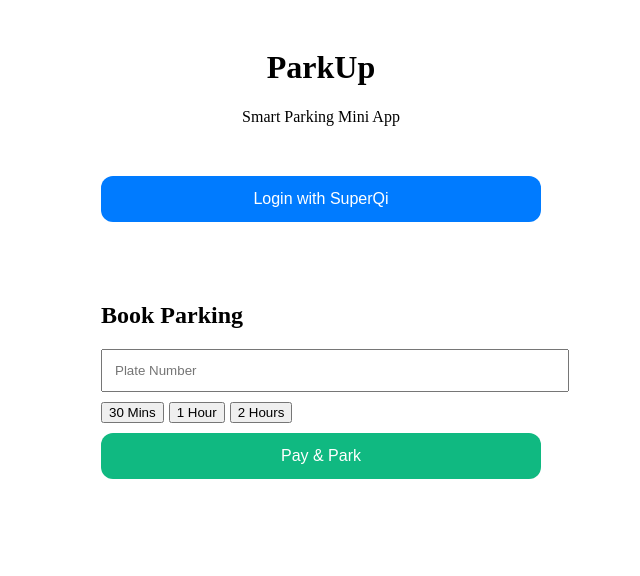
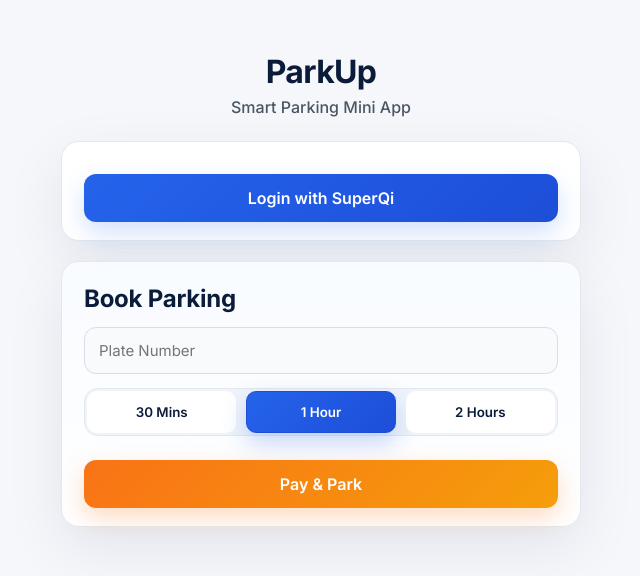
Before and after one commit to xou1i/PARK, a Svelte app: page / in a window 1280 px wide. Shown: the top 576 px of the page, without its empty margins (319-959 px from the left). Built offline with nearby package versions, Linux system fonts and the light colour scheme.

Commit message:
Enhance booking section with improved styling and user interaction for duration selection

```diff
--- a/src/App.svelte
+++ b/src/App.svelte
@@ -113,7 +113,7 @@
     {/if}
   </section>
 
-  <section class="card">
+  <section class="card booking-card">
     <h2>Book Parking</h2>
 
     <input
@@ -125,7 +125,10 @@
 
     <div class="durations">
       {#each durations as d}
-        <button on:click={() => (duration = d.value)}>
+        <button
+          class:selected={duration === d.value}
+          on:click={() => (duration = d.value)}
+        >
           {d.label}
         </button>
       {/each}
@@ -138,28 +141,57 @@
 </main>
 
 <style>
-  body {
+  :global(body) {
     margin: 0;
-    font-family: system-ui, sans-serif;
-    background: #f5f7fa;
+    font-family: "Inter", "Segoe UI", system-ui, -apple-system, sans-serif;
+    background: #f5f7fb;
+    color: #0b1b3a;
   }
 
   main {
-    max-width: 480px;
-    margin: auto;
+    max-width: 520px;
+    margin: 32px auto;
     padding: 20px;
   }
 
   header {
     text-align: center;
-    margin-bottom: 20px;
+    margin-bottom: 24px;
+  }
+
+  h1 {
+    margin: 0;
+    font-size: 32px;
+    letter-spacing: -0.02em;
+  }
+
+  p {
+    margin: 6px 0 0;
+    color: #4b5563;
+    font-weight: 500;
   }
 
   .card {
-    background: white;
-    padding: 20px;
-    border-radius: 16px;
+    background: #ffffff;
+    padding: 22px 22px 18px;
+    border-radius: 18px;
     margin-bottom: 20px;
+    box-shadow: 0 20px 60px rgba(11, 27, 58, 0.08);
+    border: 1px solid #e3e8ef;
+  }
+
+  .booking-card {
+    display: flex;
+    flex-direction: column;
+    gap: 14px;
+    background: linear-gradient(180deg, #f8fbff 0%, #ffffff 100%);
+    border: 1px solid #e3e8ef;
+  }
+
+  .booking-card h2 {
+    margin: 0;
+    color: #0b1b3a;
+    letter-spacing: -0.01em;
   }
 
   .btn-primary,
@@ -170,30 +202,105 @@
     border: none;
     font-size: 16px;
     margin-top: 10px;
+    font-weight: 600;
+    cursor: pointer;
+    transition: transform 150ms ease, box-shadow 150ms ease, background 150ms ease;
+    font-family: "Inter", "Segoe UI", system-ui, -apple-system, sans-serif;
   }
 
   .btn-primary {
-    background: #007bff;
+    background: linear-gradient(135deg, #2563eb, #1d4ed8);
     color: white;
+    box-shadow: 0 10px 25px rgba(37, 99, 235, 0.2);
+  }
+
+  .btn-primary:hover:not(:disabled),
+  .btn-pay:hover {
+    transform: translateY(-1px);
+  }
+
+  .btn-primary:active:not(:disabled),
+  .btn-pay:active {
+    transform: translateY(0);
+  }
+
+  .btn-primary:disabled {
+    opacity: 0.65;
+    cursor: not-allowed;
+    box-shadow: none;
   }
 
   .btn-pay {
-    background: #10b981;
+    background: linear-gradient(135deg, #f97316, #f59e0b);
     color: white;
+    box-shadow: 0 10px 25px rgba(249, 115, 22, 0.25);
   }
 
   .user-info {
     display: flex;
     justify-content: space-between;
+    align-items: center;
+    color: #1e293b;
   }
 
   .input {
-    width: 100%;
-    padding: 12px;
-    margin-bottom: 10px;
+  width: 100%;
+  box-sizing: border-box; /* ⭐ الحل الأساسي */
+  padding: 13px 14px;
+  border-radius: 12px;
+  border: 1px solid #d7deeb;
+  background: #f8fafc;
+  font-size: 15px;
+  font-family: "Inter", "Segoe UI", system-ui, -apple-system, sans-serif;
+
+  outline: none;
+  box-shadow: none;
+}
+
+.input:focus {
+  border-color: #2563eb;
+  box-shadow: 0 0 0 2px rgba(37, 99, 235, 0.18);
+  background: #ffffff;
+}
+
+
+/* نحذف أي focus افتراضي من المتصفح */
+.input:focus-visible {
+  outline: none;
+}
+
+
+  .durations {
+    display: flex;
+    gap: 10px;
+    padding: 2px;
+    background: #f0f4fa;
+    border-radius: 14px;
+    border: 1px solid #e3e8ef;
   }
 
   .durations button {
-    margin-right: 5px;
+    flex: 1;
+    padding: 12px;
+    border-radius: 10px;
+    border: 1px solid transparent;
+    background: #ffffff;
+    font-weight: 600;
+    color: #0b1b3a;
+    cursor: pointer;
+    transition: all 150ms ease;
+    font-family: "Inter", "Segoe UI", system-ui, -apple-system, sans-serif;
+  }
+
+  .durations button:hover {
+    border-color: #2563eb;
+    background: #eef2ff;
+  }
+
+  .durations button.selected {
+    background: linear-gradient(135deg, #2563eb, #1d4ed8);
+    color: white;
+    border-color: #1d4ed8;
+    box-shadow: 0 10px 25px rgba(37, 99, 235, 0.25);
   }
 </style>
```
